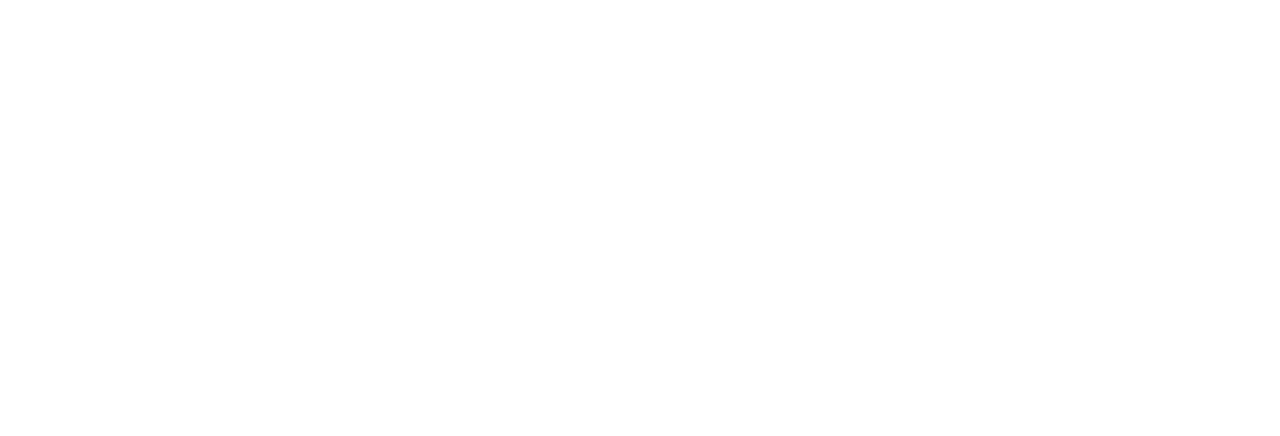
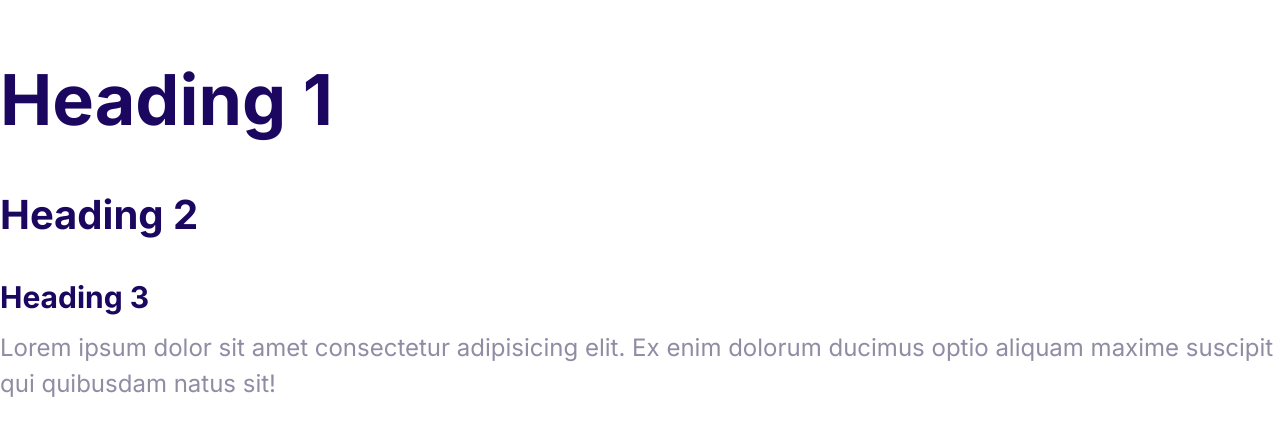
Before and after one commit to Annie-mar/Practice, a plain HTML site: page index.html in a window 1280 px wide. Drawn offline with Linux system fonts and the light colour scheme.

Commit message:
Define the styles for the fonts.

```diff
--- a/CSS/styles.css
+++ b/CSS/styles.css
@@ -4,5 +4,48 @@
    --color-accent:#ff3400;
    --color-headings:#1b0760;
    --color-body:#918ca4;
+}
+html {
+   /* 62.5% of 16px = 10px */
+   font-size: 62.5%;
+}
+body{
+   font-family: Inter, Arial, Helvetica, sans-serif;
+   font-size: 2.4rem;
+   line-height: 1.5;
+   color: var(--color-body);
+}
+h1,
+h2,
+h3 {
+   color: var(--color-headings);
+   margin-bottom: 1rem;
+}
+h1 {
+   /* 1 * font size of the html element*/
+   font-size: 7rem ;
+}
+h2 {
+   font-size: 4rem;
+}
+h3 {
+   font-size: 3rem;
+}
+p{
+   margin-top: 0;
+}
 
+@media screen and (min-width: 1024) {
+   body{
+      font-size: 1.8rem;
+   }
+   h1{
+      font-size: 8rem;
+   }
+   h2{
+      font-size: 4rem;
+   }
+   h3{
+      font-size: 2.4rem;
+   }
 }
--- a/index.html
+++ b/index.html
@@ -4,8 +4,22 @@
     <meta charset="UTF-8" />
     <meta name="viewport" content="width=device-width, initial-scale=1.0" />
     <title>Document</title>
+    <link rel="preconnect" href="https://fonts.googleapis.com" />
+    <link rel="preconnect" href="https://fonts.gstatic.com" crossorigin />
+    <link
+      href="https://fonts.googleapis.com/css2?family=Inter:ital,opsz,wght@0,14..32,100..900;1,14..32,100..900&display=swap"
+      rel="stylesheet"
+    />
     <link rel="stylesheet" href="css/normalize.css" />
     <link rel="stylesheet" href="css/styles.css" />
   </head>
-  <body></body>
+  <body>
+    <h1>Heading 1</h1>
+    <h2>Heading 2</h2>
+    <h3>Heading 3</h3>
+    <p>
+      Lorem ipsum dolor sit amet consectetur adipisicing elit. Ex enim dolorum
+      ducimus optio aliquam maxime suscipit qui quibusdam natus sit!
+    </p>
+  </body>
 </html>
```
